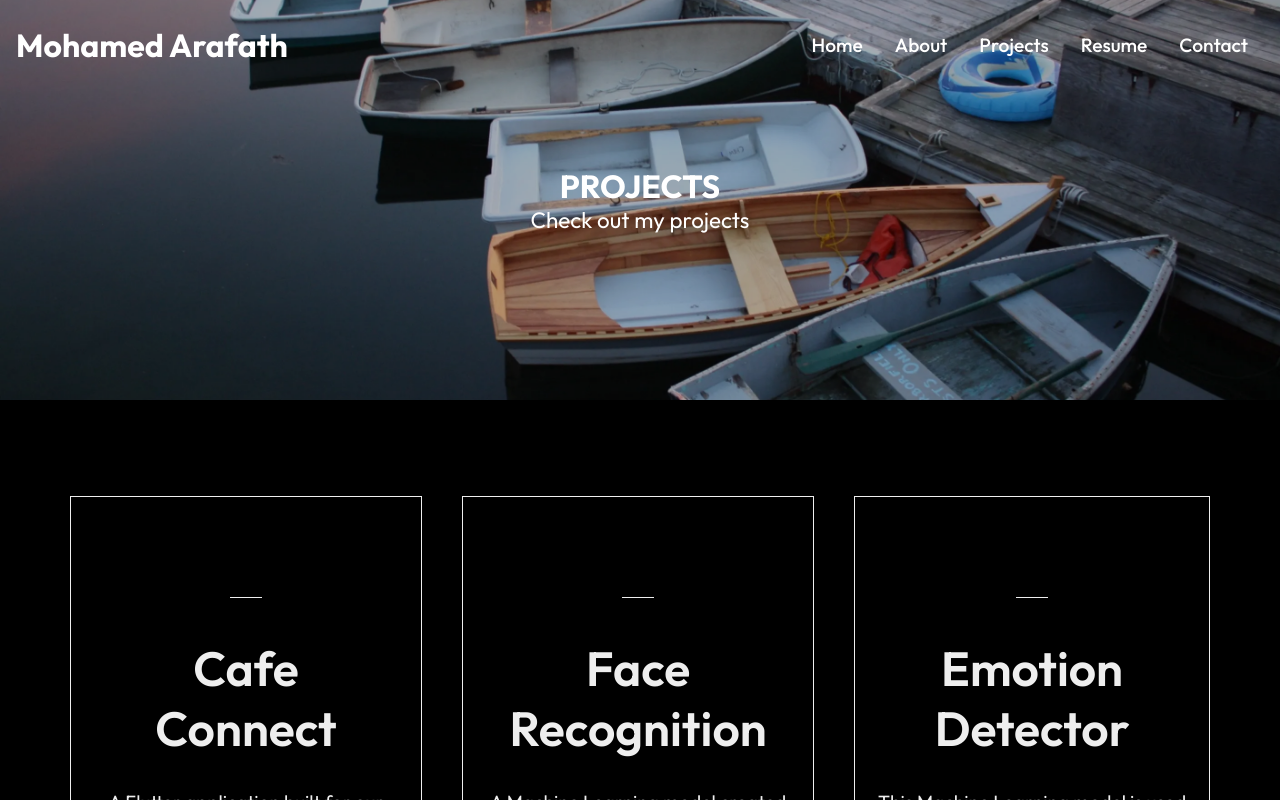
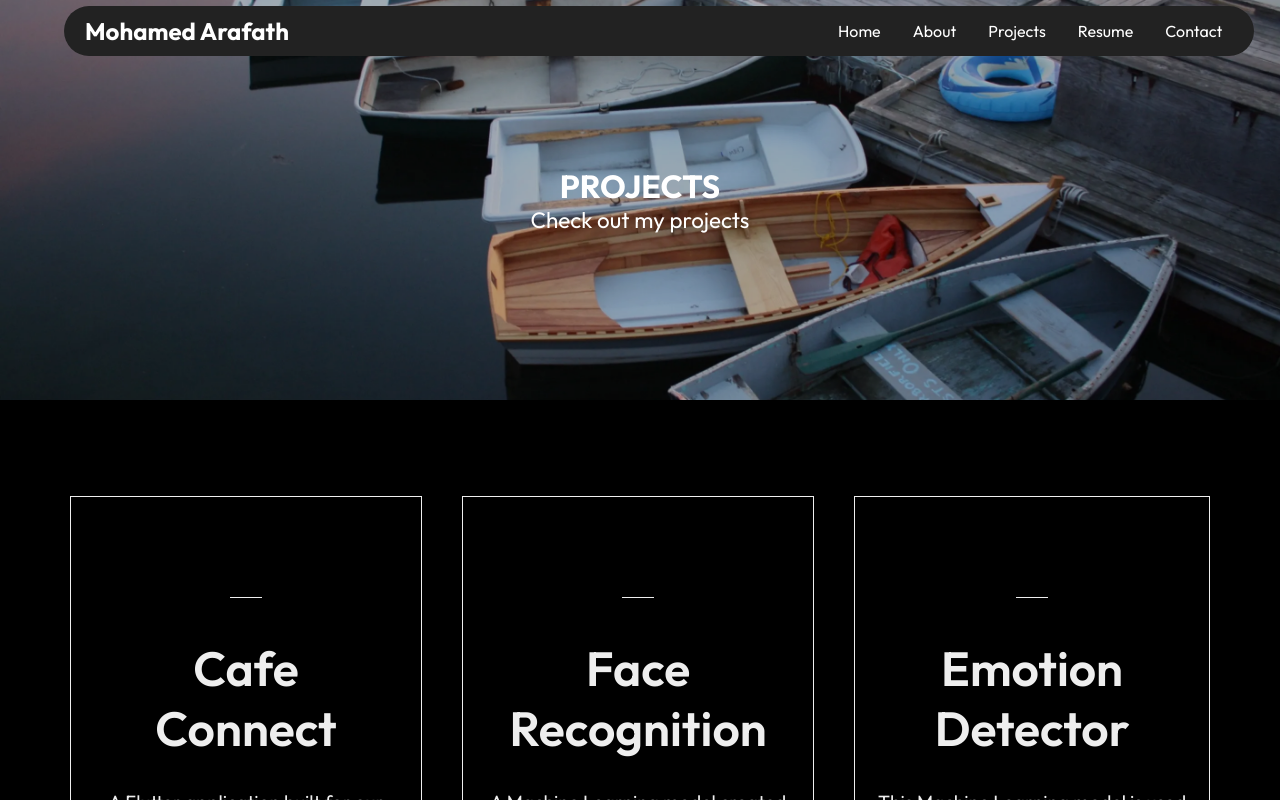
Before and after one commit to MohamedArafath205/mohamedarafath205.github.io, a React (Create React App) app: page /#/projects in a window 1280 px wide. Shown: the top 800 px of the page. Built offline with nearby package versions, Linux system fonts and the light colour scheme.

Commit message:
updated navbar

```diff
--- a/src/routes/About.js
+++ b/src/routes/About.js
@@ -1,15 +1,15 @@
 import React from 'react'
-import Navbar from '../components/Navbar'
+// import Navbar from '../components/Navbar'
 import Aboutushero from '../components/aboutushero'
 import Footer from '../components/Footer'
 import Aboutme from '../components/About'
-// import Navbar2 from '../components/Navbar2'
+import Navbar2 from '../components/Navbar2'
 
 const About = () => {
   return (
     <div >
-      <Navbar />
-      {/* <Navbar2 /> */}
+      {/* <Navbar /> */}
+      <Navbar2 />
       <Aboutushero heading="ABOUT"/>
       <Aboutme />
       <Footer />
--- a/src/routes/Contact.js
+++ b/src/routes/Contact.js
@@ -1,13 +1,15 @@
 import React from 'react'
-import Navbar from '../components/Navbar'
+// import Navbar from '../components/Navbar'
 import Contacthero from '../components/Contacthero'
 import Contactform from '../components/Contactform'
 import Footer from '../components/Footer'
+import Navbar2 from '../components/Navbar2'
 
 const Contact = () => {
   return (
     <div>
-      <Navbar />
+      {/* <Navbar /> */}
+      <Navbar2 />
       <Contacthero heading="CONTACT ME"/>
       <Contactform />
       <Footer />
--- a/src/routes/Projects.js
+++ b/src/routes/Projects.js
@@ -1,13 +1,15 @@
 import React from 'react'
-import Navbar from '../components/Navbar'
+// import Navbar from '../components/Navbar'
 import Footer from '../components/Footer'
 import HeroImage from '../components/heroimage'
 import Project from '../components/Projects'
+import Navbar2 from '../components/Navbar2'
 
 const Projects = () => {
   return (
     <div>
-      <Navbar />
+      {/* <Navbar /> */}
+      <Navbar2 />
       <HeroImage heading='PROJECTS' text='Check out my projects' />
       <Project />
       <Footer />
--- a/src/routes/Resume.js
+++ b/src/routes/Resume.js
@@ -1,13 +1,15 @@
 import React from 'react'
-import Navbar from '../components/Navbar'
+// import Navbar from '../components/Navbar'
 import ResumeHero from '../components/ResumeHero'
 import Developement from '../components/Resumepage'
 import Footer from '../components/Footer'
+import Navbar2 from '../components/Navbar2'
 
 const Resume = () => {
   return (
     <div>
-      <Navbar />
+      {/* <Navbar /> */}
+      <Navbar2 />
       <ResumeHero heading="RESUME" text="My Resume" />
       <Developement />
       <Footer />
```
